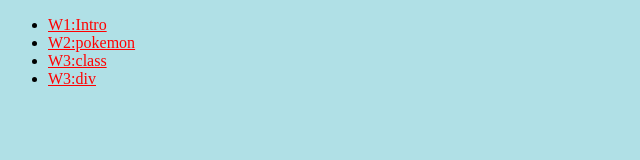
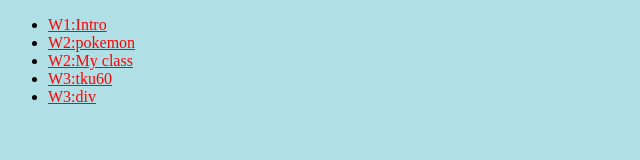
Before and after one commit to A207410274/lalaba, a plain HTML site: page index.html in a window 1280 px wide. Shown: the whole page, without its empty margins (0-640 px from the left). Drawn offline with Linux system fonts and the light colour scheme.

Commit message:
Update index.html

```diff
--- a/index.html
+++ b/index.html
@@ -13,7 +13,9 @@
    </li>
    <li><a href="w02/pekemon.html">W2:pokemon</a>
    </li>
-   <li><a href="w03/class.html">W3:class</a>
+   <li><a href="w03/class.html">W2:My class</a>
+   </li>
+   <li><a href="w03/thu60.html">W3:tku60</a>
    </li>
    <li><a href="w03/div.html">W3:div</a>
    </li>
```
